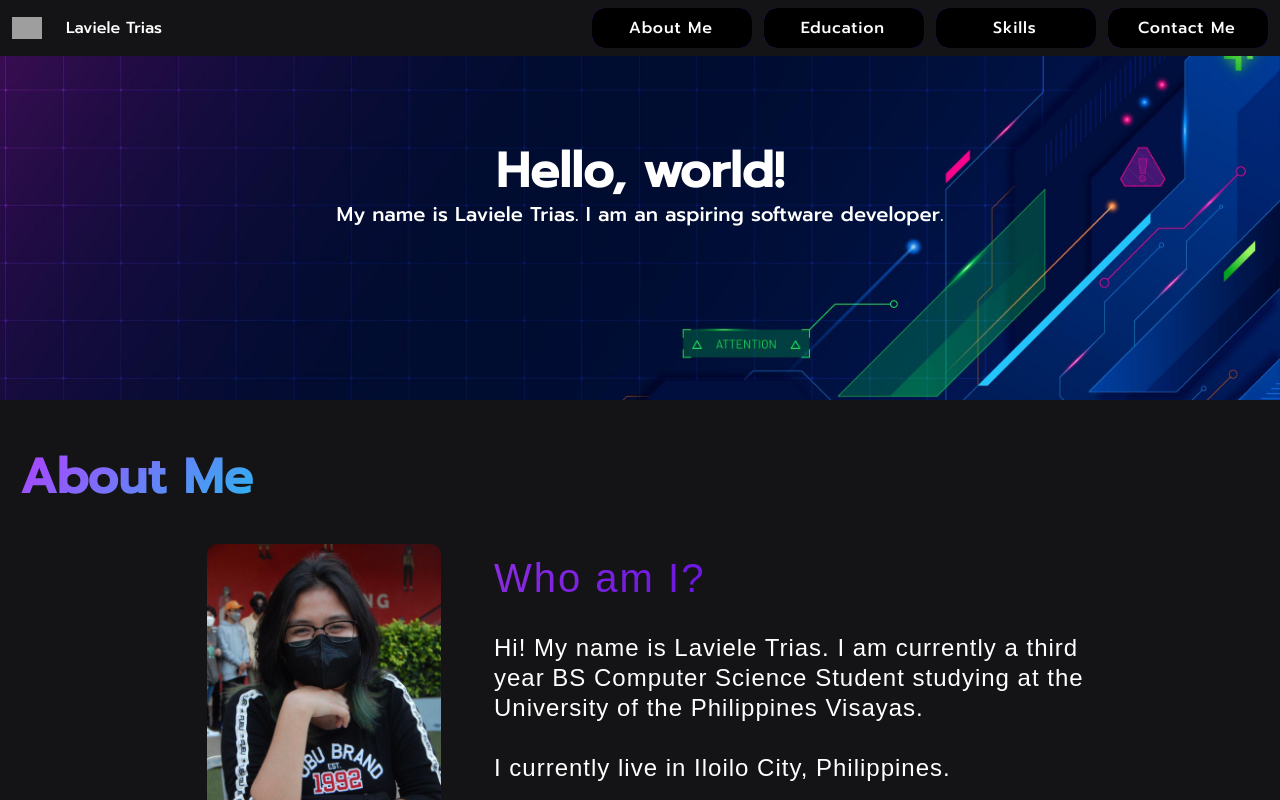
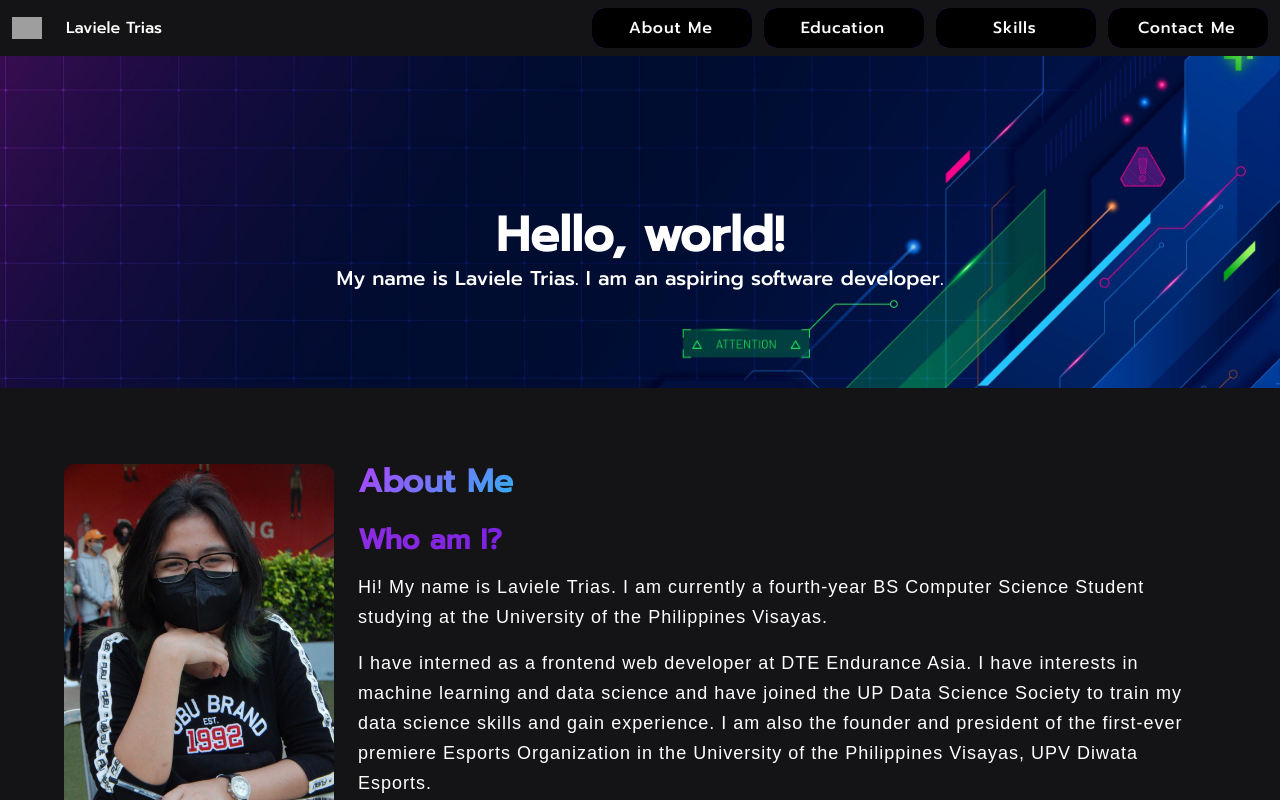
Before and after one commit to Alunxina/portfolio-website-vue-bulma, a Vue app: page / in a window 1280 px wide. Shown: the top 800 px of the page. Built offline with nearby package versions, Linux system fonts and the light colour scheme; grey boxes are pictures that could not be loaded; a web font is replaced by a local one.

Commit message:
Updated about tab
Removed extra lines of code and optimized code

```diff
--- a/src/App.vue
+++ b/src/App.vue
@@ -35,6 +35,7 @@ export default {
 @import url('https://fonts.googleapis.com/css2?family=Palanquin:wght@500&display=swap');
 @import url('https://fonts.googleapis.com/css2?family=Martel+Sans:wght@600&family=Palanquin:wght@500&display=swap');
 
+
 #app {
   font-family: Avenir, Helvetica, Arial, sans-serif;
   -webkit-font-smoothing: antialiased;
--- a/src/components/AboutTab.vue
+++ b/src/components/AboutTab.vue
@@ -1,41 +1,29 @@
 <template>
-  <div class="about section" id="aboutpage">
-    <div class="title is-size-1 has-text-left">About Me</div>
-    <div class="main">
-      <div class="columns is-centered">
-        <div class="column is-8-mobile is-4-tablet is-3-desktop">
-          <img src="../assets/pfpic.jpg" class="profile-image" />
-        </div>
-        <div class="column is-10-mobile is-8-tablet is-6-desktop">
-          <div class="about-text has-text-left">
-            <h5 class="is-size-3-mobile">Who am I?</h5>
-            <p class="is-size-5-mobile is-size-4-tablet">
-              Hi! My name is Laviele Trias. I am currently a third year BS
+  <section>
+    <div class="container">
+      <div class="content has-text-left">
+        <div class="columns">
+          <div class="column is-one-quarter">
+            <img src="../assets/pfpic.jpg" class="profile-image" />
+          </div>
+          <div class="column">
+            <h1 class="title">About Me</h1>
+            <h2 class="subtitle my-4">Who am I?</h2>
+            <p class="my-4">Hi! My name is Laviele Trias. I am currently a fourth-year BS
               Computer Science Student studying at the University of the
-              Philippines Visayas.
-              <br />
-              <br />
-              I currently live in Iloilo City, Philippines.
-              <br />
-              <br />
+              Philippines Visayas.</p>
+            <p class="my-4">I have interned as a frontend web developer at DTE Endurance Asia. I have interests in machine learning and data science
+              and have joined the UP Data Science Society to train my data science skills and gain experience.
               I am also the founder and president of the first-ever premiere
               Esports Organization in the University of the Philippines Visayas,
-              UPV Diwata Esports.
-              <br />
-              <br />
-              I like to play video games in my spare time as well as read and
-              write books.
-            </p>
+              UPV Diwata Esports. </p>
+            <p>I like to play video games and read books in my spare time.</p>
           </div>
         </div>
       </div>
     </div>
-  </div>
+  </section>
 </template>
-
-<script>
-export default {};
-</script>
 
 <style lang="scss" scoped>
 /* About Page */
@@ -45,50 +33,28 @@ export default {};
   background-color: #141416;
 }
 
-.about {
-  padding: 50px 20px;
-  background-color: #141416;
-}
-
 .title {
+  margin-top:4rem;
   margin-bottom: 20px;
   font-family: "Prompt", sans-serif;
   background: -webkit-linear-gradient(316deg, #af40ff, #00ddeb 30%, #5b42f3);
   -webkit-background-clip: text;
   -webkit-text-fill-color: transparent;
   font-weight: bold;
-  margin-left: 14rem;
+  font-size:3rem;
 }
-
-.column {
-  margin-left: 0; /* Removed unnecessary margin */
-}
-
-.main {
-  display: flex;
-  align-items: center;
-  justify-content: center;
-}
-
-.profile-image {
-  max-width: 100%;
-  border-radius: 10px;
-  margin: 1rem;
-}
-
-.about-text h5 {
-  color: #cc0000;
-  letter-spacing: 2px;
-  font-size: 40px;
-  margin-bottom: 25px;
-  margin-top: 20px;
+h2 {
+  font-size: 2rem;
+  margin-bottom: 2rem;
+  margin-top: 2rem;
   background: -webkit-linear-gradient(144deg, #4a00e0 30%, #8e2de2);
   -webkit-background-clip: text;
   -webkit-text-fill-color: transparent;
-  font-family: "Bebas Neue", sans-serif;
+  font-family: "Prompt", sans-serif;
+  font-weight:bold;
 }
 
-.about-text p {
+p {
   color: white;
   letter-spacing: 1px;
   line-height: 30px;
@@ -96,24 +62,11 @@ export default {};
   margin-bottom: 10px;
   font-family: "Palanquin", sans-serif;
 }
+.profile-image {
+  max-width: 100%;
+  border-radius: 10px;
+  margin-top: 4rem;
+}
 
-@media screen and (max-width: 1368px) {
-  .title {
-    margin-left: 0;
-  }
-  .column {
-    margin-left: 0;
-  }
-  .main {
-    display: block;
-  }
-  .profile-image {
-    max-width: 80%;
-    margin: 1rem auto;
-  }
-  .about-text p {
-    font-size: 1rem;
-    width: auto;
-  }
-}
+
 </style>
--- a/src/components/NavBar.vue
+++ b/src/components/NavBar.vue
@@ -60,6 +60,7 @@
 <style lang="scss" scoped>
 @import "~bulma/css/bulma.css";
 
+
 .navbar-menu {
   background-color: #141416;
 }
@@ -89,6 +90,7 @@
 }
 
 .herocontent{
+  margin-top: 4rem;
   color:white;
   font-family: "Prompt", sans-serif;
 }
```
